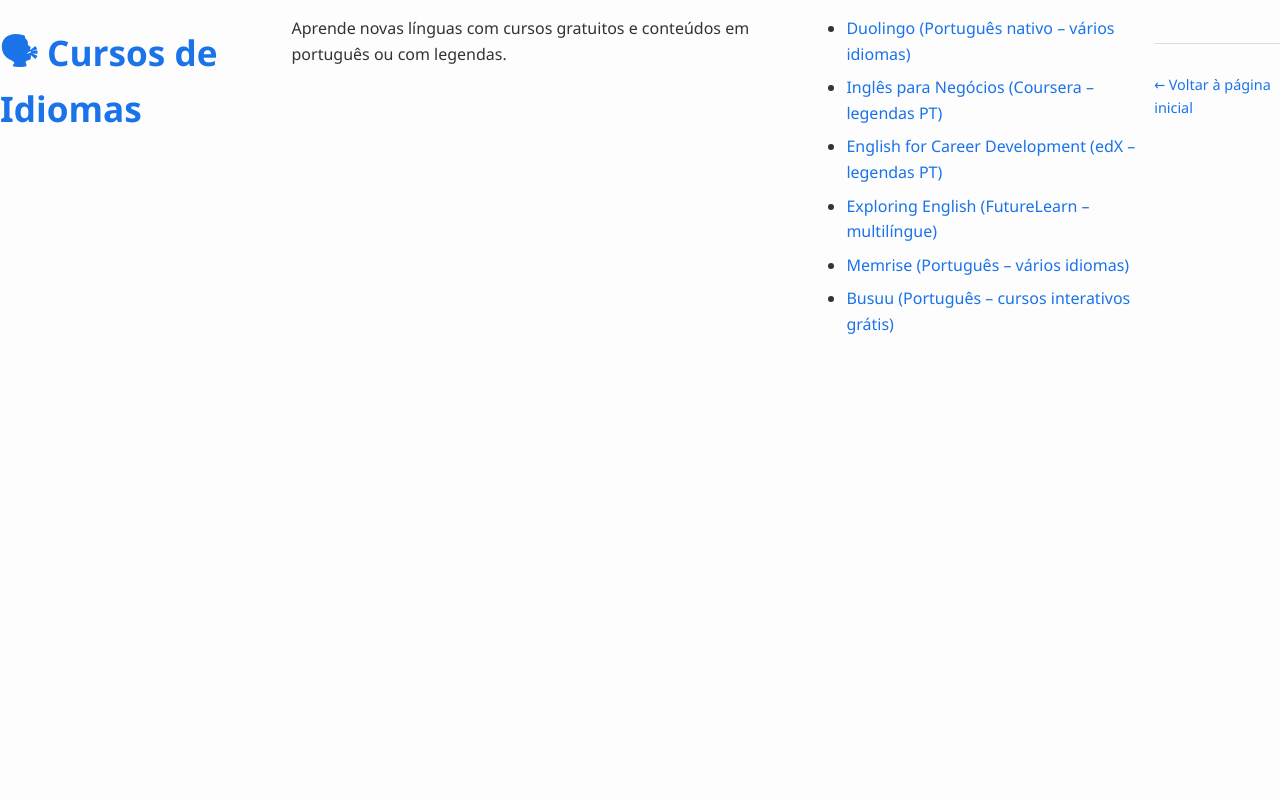
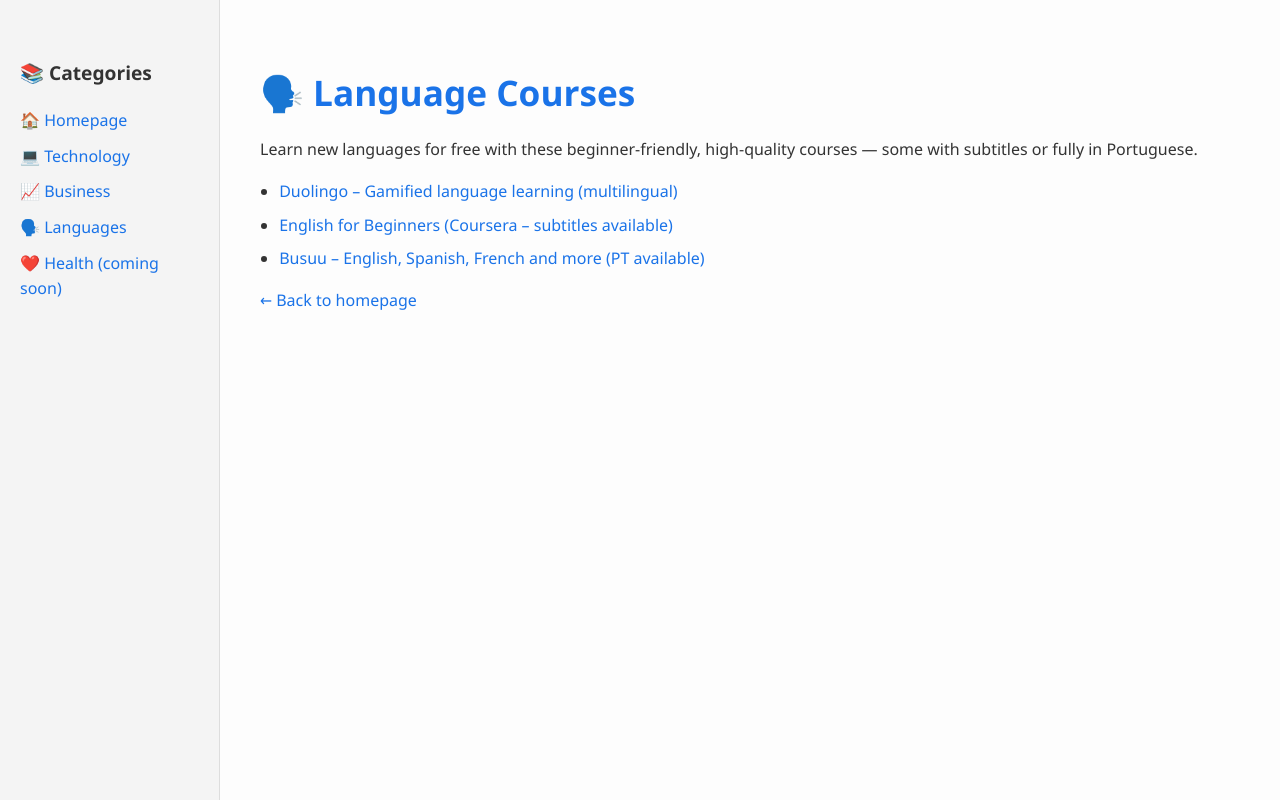
Before and after one commit to wadewinston/free-courses-hub, a plain HTML site: page idiomas.html in a window 1280 px wide. Drawn offline with Linux system fonts and the light colour scheme.

Commit message:
Update idiomas.html

```diff
--- a/idiomas.html
+++ b/idiomas.html
@@ -1,26 +1,34 @@
 <!DOCTYPE html>
-<html lang="pt">
+<html lang="en">
 <head>
   <meta charset="UTF-8" />
   <meta name="viewport" content="width=device-width, initial-scale=1.0"/>
-  <title>Cursos de Idiomas</title>
+  <title>Language Courses</title>
   <link rel="stylesheet" href="style.css" />
 </head>
 <body>
-  <h1>🗣 Cursos de Idiomas</h1>
-  <p>Aprende novas línguas com cursos gratuitos e conteúdos em português ou com legendas.</p>
+  <div class="container">
+    <aside class="sidebar">
+      <h2>📚 Categories</h2>
+      <ul>
+        <li><a href="index.html">🏠 Homepage</a></li>
+        <li><a href="tecnologia.html">💻 Technology</a></li>
+        <li><a href="negocios.html">📈 Business</a></li>
+        <li><a href="idiomas.html">🗣️ Languages</a></li>
+        <li><a href="#">❤️ Health (coming soon)</a></li>
+      </ul>
+    </aside>
 
-  <ul>
-    <li><a href="https://www.duolingo.com/">Duolingo (Português nativo – vários idiomas)</a></li>
-    <li><a href="https://pt.coursera.org/learn/ingles-para-negocios">Inglês para Negócios (Coursera – legendas PT)</a></li>
-    <li><a href="https://www.edx.org/course/english-for-career-development">English for Career Development (edX – legendas PT)</a></li>
-    <li><a href="https://www.futurelearn.com/courses/exploring-english-language-and-culture">Exploring English (FutureLearn – multilíngue)</a></li>
-    <li><a href="https://www.memrise.com/">Memrise (Português – vários idiomas)</a></li>
-    <li><a href="https://www.busuu.com/pt">Busuu (Português – cursos interativos grátis)</a></li>
-  </ul>
-
-  <footer>
-    <p><a href="index.html">← Voltar à página inicial</a></p>
-  </footer>
+    <main class="main-content">
+      <h1>🗣️ Language Courses</h1>
+      <p>Learn new languages for free with these beginner-friendly, high-quality courses — some with subtitles or fully in Portuguese.</p>
+      <ul>
+        <li><a href="https://www.duolingo.com/">Duolingo – Gamified language learning (multilingual)</a></li>
+        <li><a href="https://www.coursera.org/specializations/english-speaking">English for Beginners (Coursera – subtitles available)</a></li>
+        <li><a href="https://www.busuu.com/">Busuu – English, Spanish, French and more (PT available)</a></li>
+      </ul>
+      <p><a href="index.html">← Back to homepage</a></p>
+    </main>
+  </div>
 </body>
 </html>
```
